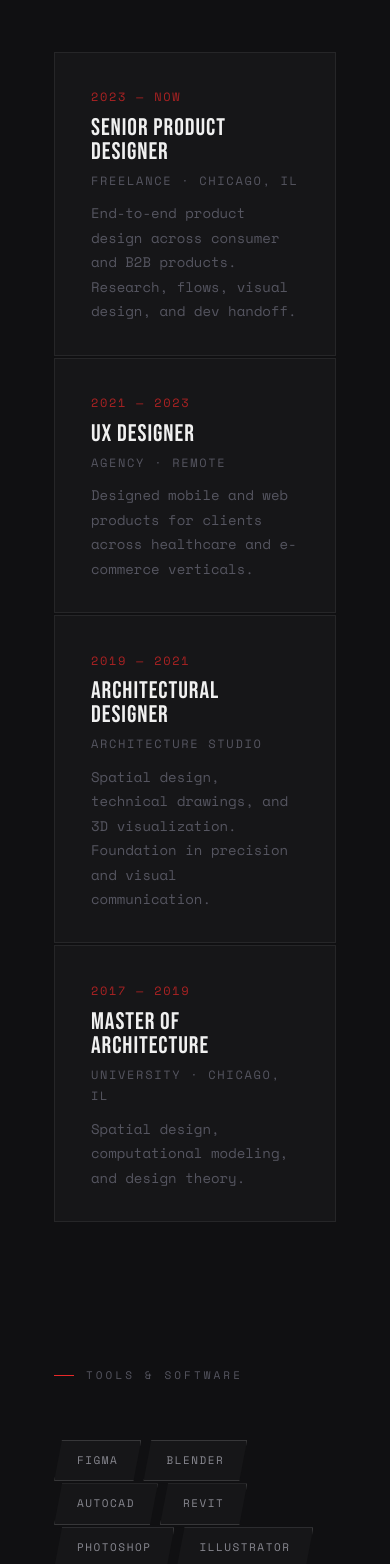
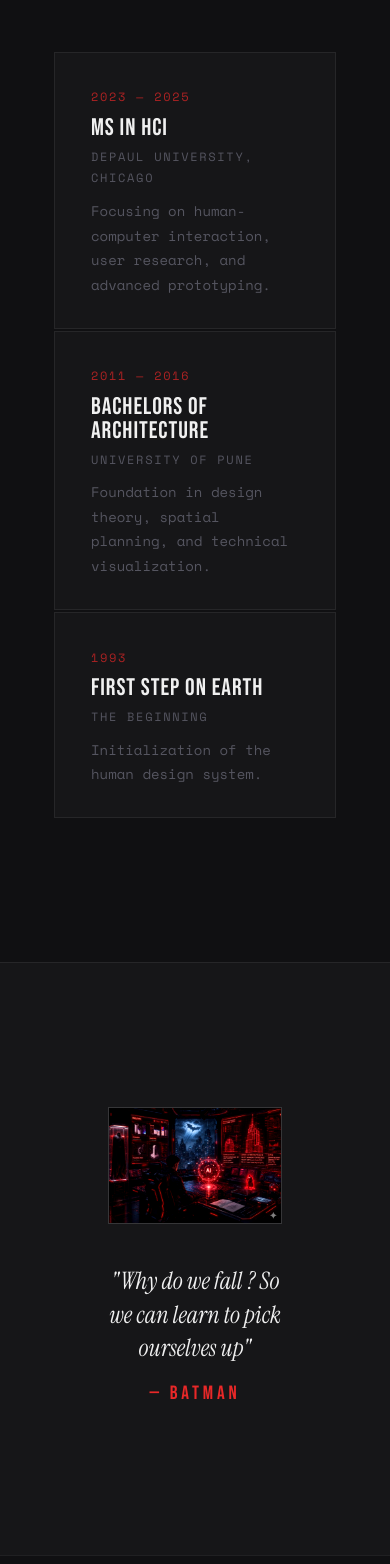
Before and after one commit to ashishuiux14/portfolio_me, a React (Vite) app: page /about in a window 390 px wide. Shown: the part 3121-4685 px from the top of the page. Built offline with nearby package versions, Linux system fonts and the light colour scheme.

Commit message:
batman changes everything

```diff
--- a/src/pages/About.jsx
+++ b/src/pages/About.jsx
@@ -79,62 +79,44 @@ const About = () => {
       <div className="divider"></div>
 
       <div className="timeline">
-        <div className="section-tag">Experience</div>
-        <h2 className="tl-h2">WHERE I'VE<br />BEEN.</h2>
+        <div className="section-tag">Education</div>
+        <h2 className="tl-h2">WHERE I'VE<br />LEARNED.</h2>
         <div className="tl-items">
           <div className="tl-item">
-            <div className="tl-year">2023 — NOW</div>
+            <div className="tl-year">2023 — 2025</div>
             <div className="tl-line"></div>
             <div>
-              <div className="tl-role">Senior Product Designer</div>
-              <div className="tl-org">Freelance · Chicago, IL</div>
-              <div className="tl-desc">End-to-end product design across consumer and B2B products. Research, flows, visual design, and dev handoff.</div>
+              <div className="tl-role">MS in HCI</div>
+              <div className="tl-org">DePaul University, Chicago</div>
+              <div className="tl-desc">Focusing on human-computer interaction, user research, and advanced prototyping.</div>
             </div>
           </div>
           <div className="tl-item">
-            <div className="tl-year">2021 — 2023</div>
+            <div className="tl-year">2011 — 2016</div>
             <div className="tl-line"></div>
             <div>
-              <div className="tl-role">UX Designer</div>
-              <div className="tl-org">Agency · Remote</div>
-              <div className="tl-desc">Designed mobile and web products for clients across healthcare and e-commerce verticals.</div>
+              <div className="tl-role">Bachelors of Architecture</div>
+              <div className="tl-org">University of Pune</div>
+              <div className="tl-desc">Foundation in design theory, spatial planning, and technical visualization.</div>
             </div>
           </div>
           <div className="tl-item">
-            <div className="tl-year">2019 — 2021</div>
+            <div className="tl-year">1993</div>
             <div className="tl-line"></div>
             <div>
-              <div className="tl-role">Architectural Designer</div>
-              <div className="tl-org">Architecture Studio</div>
-              <div className="tl-desc">Spatial design, technical drawings, and 3D visualization. Foundation in precision and visual communication.</div>
-            </div>
-          </div>
-          <div className="tl-item">
-            <div className="tl-year">2017 — 2019</div>
-            <div className="tl-line"></div>
-            <div>
-              <div className="tl-role">Master of Architecture</div>
-              <div className="tl-org">University · Chicago, IL</div>
-              <div className="tl-desc">Spatial design, computational modeling, and design theory.</div>
+              <div className="tl-role">First Step on Earth</div>
+              <div className="tl-org">The Beginning</div>
+              <div className="tl-desc">Initialization of the human design system.</div>
             </div>
           </div>
         </div>
       </div>
 
-      <div className="tools">
-        <div className="section-tag">Tools & Software</div>
-        <div className="tools-row">
-          <span className="tool-chip">Figma</span>
-          <span className="tool-chip">Blender</span>
-          <span className="tool-chip">AutoCAD</span>
-          <span className="tool-chip">Revit</span>
-          <span className="tool-chip">Photoshop</span>
-          <span className="tool-chip">Illustrator</span>
-          <span className="tool-chip">After Effects</span>
-          <span className="tool-chip">Principle</span>
-          <span className="tool-chip">Framer</span>
-          <span className="tool-chip">Notion</span>
-          <span className="tool-chip">Miro</span>
+      <div className="batman-section">
+        <div className="container">
+          <img src="/about-batman.jpg" alt="Technical Lab" className="batman-img" />
+          <p className="batman-quote">"Why do we fall ? So we can learn to pick ourselves up"</p>
+          <p className="batman-author">— Batman</p>
         </div>
       </div>
       <Footer />
--- a/src/styles/pages.css
+++ b/src/styles/pages.css
@@ -1016,3 +1016,41 @@
     height: 120px;
   }
 }
+
+/* ── BATMAN SECTION (ABOUT BOTTOM) ── */
+.batman-section {
+  padding: calc(var(--gu)*4) calc(var(--gu)*3);
+  display: flex;
+  flex-direction: column;
+  align-items: center;
+  text-align: center;
+  background: var(--surface);
+  border-top: 1px solid var(--border);
+}
+
+.batman-img {
+  width: 100%;
+  max-width: 900px;
+  height: auto;
+  border: 1px solid var(--border2);
+  margin-bottom: 32px;
+  filter: saturate(1.2) contrast(1.1);
+}
+
+.batman-quote {
+  font-family: var(--serif);
+  font-size: clamp(1.5rem, 3vw, 2.5rem);
+  font-style: italic;
+  color: var(--white);
+  max-width: 800px;
+  line-height: 1.4;
+  margin-bottom: 12px;
+}
+
+.batman-author {
+  font-family: var(--display);
+  font-size: 1.2rem;
+  letter-spacing: 0.2em;
+  text-transform: uppercase;
+  color: var(--red);
+}
```
Also changed, not shown: public/about-batman.jpg (added).
